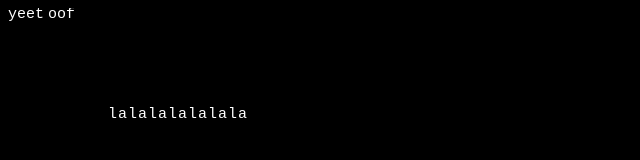
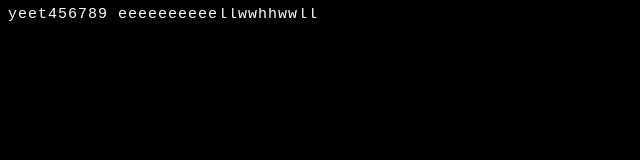
Before and after one commit to textdungeon/textdungeon.github.io, a plain HTML site: page index.html in a window 1280 px wide. Shown: the whole page, without its empty margins (0-640 px from the left). Drawn offline with Linux system fonts and the light colour scheme.

Commit message:
text testing

```diff
--- a/index.html
+++ b/index.html
@@ -19,17 +19,13 @@
 			var ctx=canvas.getContext("2d");
 			ctx.fillStyle="#ffffff";
 			ctx.font="15px Monospace";
-			function text(str,x,y,mode){
-				if(mode==0){
-					ctx.fillText(str,x*10,10+y*10);
-				}else{
-					for(var i=0;i<str.length;i++){
-						ctx.fillText(str[i],x*10+i*10,10+y*10);
-					}
+			function text(str,x,y){
+				for(var i=0;i<str.length;i++){
+					ctx.fillText(str[i],x*10+i*10,10+y*10);
 				}
 			}
-			text("yeet",0,0,0);
-			text("oof",4,0,0);
-			text("lalalalalalala",10,10,1);
+			text("yeet456789",0,0);
+			text("eeeeeeeeee",11,0);
+			text("llwwhhwwll",21,0);
 		</script>
 </html>
```
